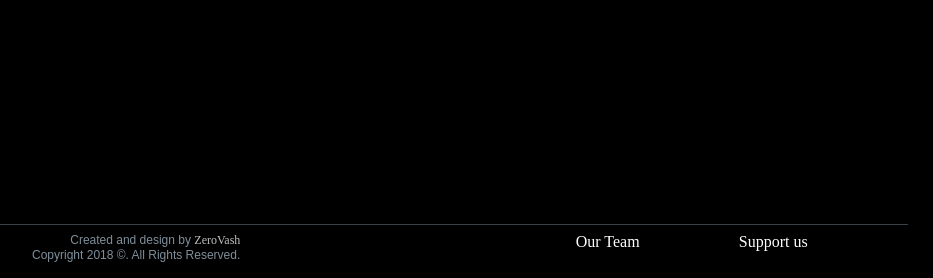
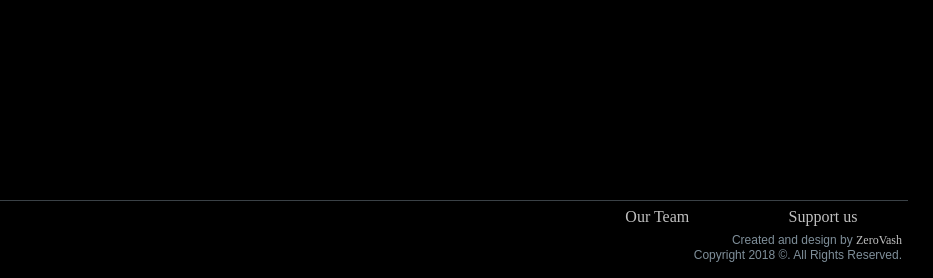
Before and after one commit to zvproject/Charon, a Flask app: template app/templates/index.html in a window 1280 px wide. Shown: the part 522-800 px from the top of the page, without its empty margins (232-1165 px from the left). Run offline with Flask 2, Linux system fonts and the light colour scheme; the template is opened without the code that fills it, so the values that code supplies are empty; some web fonts are replaced.

Commit message:
Zvweb 001 (#1)
* zvweb-001 Desktop /index main-menu ready

* zvweb-001 fix footer right side

```diff
--- a/app/static/css/index.css
+++ b/app/static/css/index.css
@@ -19,10 +19,10 @@
 }
 
 a {
-	color: #FFFFFF;
 	text-decoration: none;
 	display: block;
 	font-family: "Link Font";
+	color: #c1c1c1;
 }
 
 ul, li {
@@ -137,9 +137,13 @@ body {
 
 		.navigation ul li {
 			background-image: linear-gradient( to bottom, transparent 50%, rgb(0, 0, 0) 50%, rgb(102, 102, 102) 95%, rgb(197, 197, 197) 95% );
+			background-size: 100% 200%;
+			background-position: top center;
 			transform: skew(-15deg);
 			flex: 1 1 auto;
 			transition: all .25s ease-in-out;
+			display: block;
+			text-align: center;
 		}
 
 		.navigation li:hover {
@@ -151,6 +155,9 @@ body {
 			transform: skew(15deg);
 			transition: all .25s ease-in-out;
 			font-size:1.2rem;
+			color: #c1c1c1;
+			display: block;
+			padding: 1rem 0;
 		}
 		@media only screen and (min-width:600px) {
 			.navigation ul li a {
@@ -161,29 +168,12 @@ body {
 		.navigation ul a:hover {
 			color: #FFFFFF;
 		}
-
-
-
-		/**/
-		.navigation li {
-			background-size: 100% 200%;
-			background-position: top center;
-			display: block;
-			text-align: center;
-		}
-
-
-		.navigation li a {
-			color: #c1c1c1;
-			display: block;
-			padding: 1rem 0;
-		}
 		/*END_____Menu Links_______________*/
 
 
 	/*____________Footer__________*/
 	.row_footer {
-		margin: 25px 0px;
+		margin: 15px 0px;
 		margin-bottom: 10px;
 		border-top: 1px solid #3a4146;
 		padding: 5px 0px;
@@ -192,7 +182,7 @@ body {
 
 	.footer_social ul {
 		display: flex;
-		margin: 0 0;
+		margin: 0 0 0 10px;
 		padding: 0px;
 	}
 
@@ -208,13 +198,7 @@ body {
 		width: 65%;
 	}
 
-
-
 	@media only screen and (min-width:600px) {
-		.footer_menu{
-			float: right;
-		}
-
 		.footer_social ul li {
 			flex:  none;
 		}
@@ -223,14 +207,10 @@ body {
 			width: 75%;
 		}
 
-		.footer_auth {
-			float: right;
-		}
+	}
 
-		.footer_rights {
-			float: right;
-			font-size: 12px;
-		}
+	.right_footer {
+		float:right;
 	}
 
 	.footer_menu {
@@ -239,17 +219,18 @@ body {
 
 	.footer_menu ul {
 		display: flex;
+		flex-direction: row;
 		margin: 0 0 ;
-		padding: 0px;
+		padding: 0;
 	}
 
 	.footer_menu ul li{
 		flex: 1 1 auto;
+		text-align: center;
 	}
 
 	.footer_menu ul li a {
 		padding: 0.1rem 0;
-
 	}
 
 	.footer_rights, .footer_auth {
@@ -265,6 +246,12 @@ body {
 		color: #c1c1c1;
 	}
 
+	@media only screen and (min-width:600px) {
+		.footer_rights, .footer_auth{
+			float: right;
+			margin-right:5px;
+		}
+	}
 	/*END____Footer_______________*/
 
 /*END________Page Layout_________*/
--- a/app/templates/index.html
+++ b/app/templates/index.html
@@ -10,21 +10,22 @@
 	<body>
 		<div class="page">
 			<div class="main">
-				{% block menu %}
+				{% block main %}
 
 				{% endblock %}
 			</div>
 			<div class="row_footer">
-				<div class="footer_menu col-4">
+				<div class="footer_social col-8">
+					{% include "social_links.html" %}
+				</div>
+				<div class="col-4 right_footer">
+					<div class="footer_menu">
 						<ul>
 							<li><a href="{{url_for('static', filename='template/team.html')}}">Our Team</a></li>
 							<li><a href="{{url_for('static', filename='support.html')}}">Support us</a></li>
 						</ul>
 					</div>
-				<div class="footer_social col-8">
-					{% include "social_links.html" %}
-				</div>
-				<div class="footer_legal col-4">
+					<div class="footer_legal">
 						<div class="footer_auth">
 							<p>Created and design by <a href="team.html">ZeroVash</a></p>
 						</div>
@@ -33,6 +34,8 @@
 						</div>
 					</div>
 				</div>
+
+			</div>
 		</div>
 	</body>
 
```
Also changed, not shown: app/templates/main_menu.html (+6 -12 lines), app/templates/projects.html (added, +28 -0 lines), app/views.py (+10 -2 lines), app/functions.py (line endings or trailing spaces). Lines whose indentation alone changed are shown as unchanged.
